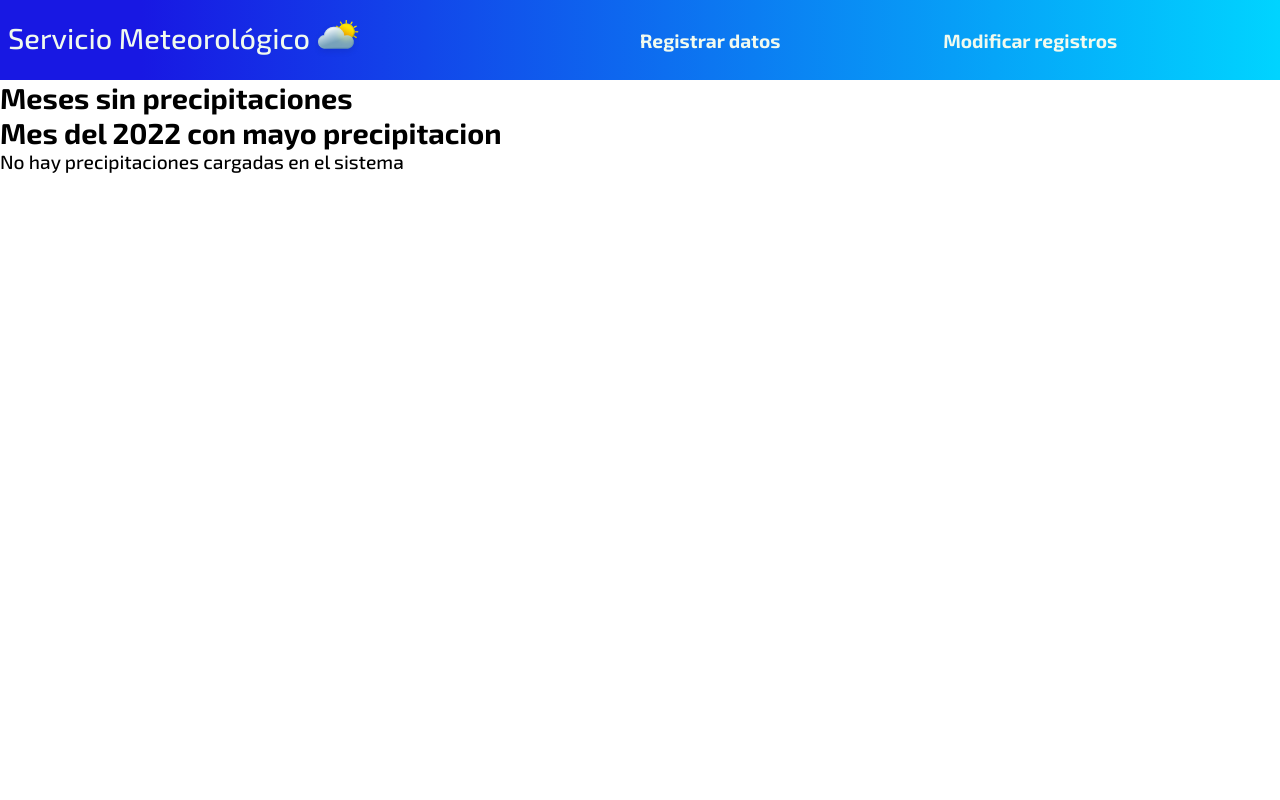
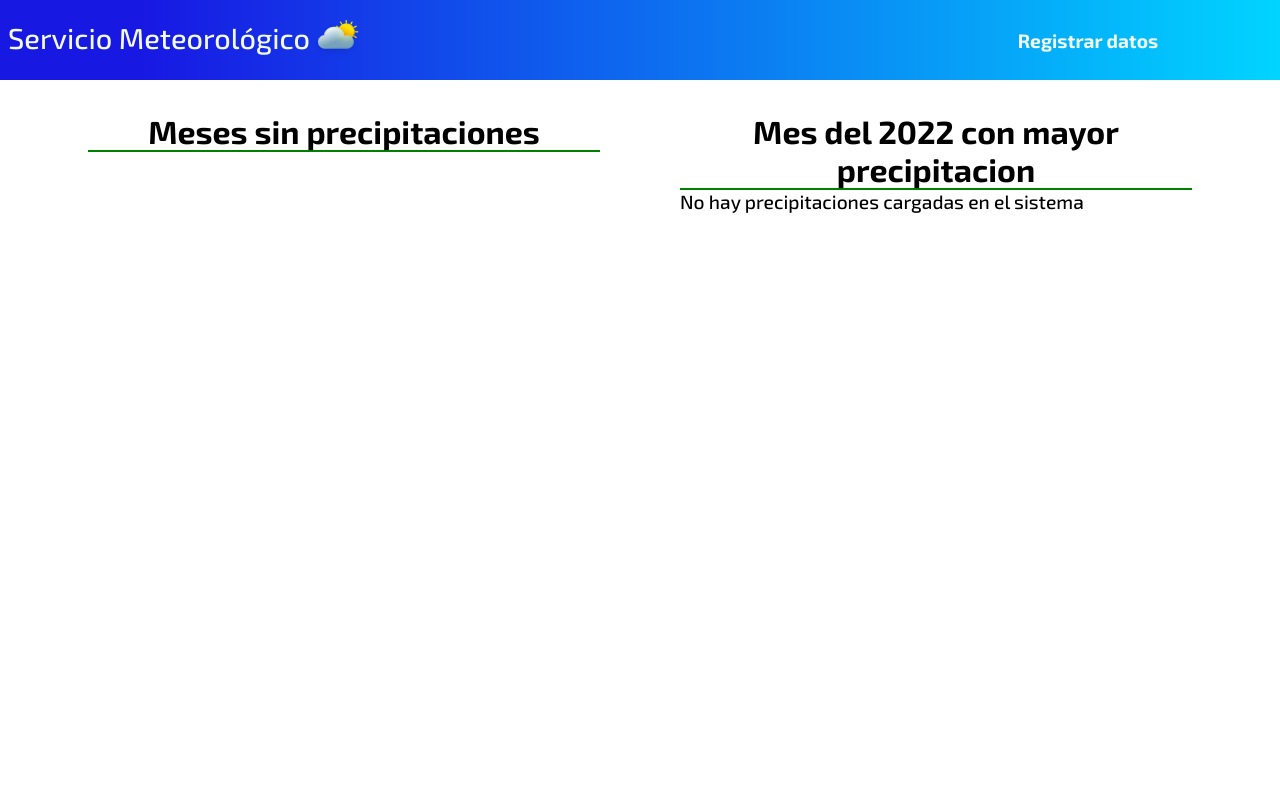
Before and after one commit to Galo98/ServcioMeteorologico, a PHP site: page / in a window 1280 px wide. Run offline with PHP 8.4, Linux system fonts and the light colour scheme.

Commit message:
estilo al index

```diff
--- a/assets/funciones.php
+++ b/assets/funciones.php
@@ -345,7 +345,7 @@
                 echo "No hay precipitaciones cargadas en el sistema";
             }else{
                 $mes = buscarMes($mesPrecipitacionMaxima);
-                echo "Del año 2022, el mes con mayor precipitacion es " .$mes ." con la cantidad de " .$precipitacionMaxima ."mm";
+                echo "El mes con mayor precipitacion es " .$mes ." con la cantidad de " .$precipitacionMaxima ."mm";
             }
         }
 
--- a/carga.php
+++ b/carga.php
@@ -47,8 +47,6 @@
         <ul class="cabecera__nav-lista">
         <li class="cabecera__nav__lista-item"><a class="__lista__item-link" href="index.php">Home</a></li>
         <li class="cabecera__nav__lista-item"><a class="__lista__item-link" href="ingreso.php">Registrar datos</a></li>
-        <li class="cabecera__nav__lista-item"><a class="__lista__item-link" href="editar.php">Modificar registros</a></li>
-        <li class="cabecera__nav__lista-item"><a class="__lista__item-link" href="#"></a></li>
         </ul>
     </nav>
     </header>
--- a/css/header.css
+++ b/css/header.css
@@ -29,7 +29,7 @@
 }
 
 .cabecera-nav{
-    min-width: 50vw;
+    min-width: 30vw;
     display: flex;
     flex-direction: column;
     justify-content: center;
@@ -40,7 +40,7 @@
     display: flex;
     flex-direction: row;
     align-items: center;
-    justify-content: space-between;
+    justify-content: space-evenly;
 }
 
 .cabecera__nav__lista-item{
--- a/css/index.css
+++ b/css/index.css
@@ -3,4 +3,20 @@
     height: 90vh;
     background-size: cover;
     background-repeat: no-repeat;
+    display: flex;
+    justify-content: center;
+    gap: 5rem;
 }
+
+.MesesSinPrecipitaciones, .MesConMayorPrecipitacion{
+    width: 40%;
+    margin-top: 2rem;
+}
+
+
+.titulo--index {
+    line-height: 1.5;
+    text-align: center;
+    font: var(--titulo-700-c);
+    border-bottom: 2px solid green;
+}
--- a/index.php
+++ b/index.php
@@ -22,18 +22,18 @@
     <nav class="cabecera-nav">
       <ul class="cabecera__nav-lista">
       <li class="cabecera__nav__lista-item"><a class="__lista__item-link" href="ingreso.php">Registrar datos</a></li>
-      <li class="cabecera__nav__lista-item"><a class="__lista__item-link" href="editar.php">Modificar registros</a></li>
-      <li class="cabecera__nav__lista-item"><a class="__lista__item-link" href="#"></a></li>
       </ul>
     </nav>
   </header>
   <main class="cajaindex">
+
     <div class="MesesSinPrecipitaciones">
-      <h2>Meses sin precipitaciones</h2>
+      <p class="titulo--index">Meses sin precipitaciones</p>
       <?php mesesSinLluvia(); ?>
     </div>
+
     <div class="MesConMayorPrecipitacion">
-      <h2>Mes del 2022 con mayo precipitacion</h2>
+      <p class="titulo--index">Mes del 2022 con mayor precipitacion</p>
       <?php mesMayorPrecipitacion(); ?>
     </div>
   </main>
--- a/ingreso.php
+++ b/ingreso.php
@@ -32,8 +32,7 @@
     <nav class="cabecera-nav">
         <ul class="cabecera__nav-lista">
         <li class="cabecera__nav__lista-item"><a class="__lista__item-link" href="index.php">Home</a></li>
-        <li class="cabecera__nav__lista-item"><a class="__lista__item-link" href="editar.php">Modificar registros</a></li>
-        <li class="cabecera__nav__lista-item"><a class="__lista__item-link" href="#"></a></li>
+
         </ul>
     </nav>
     </header>
```
